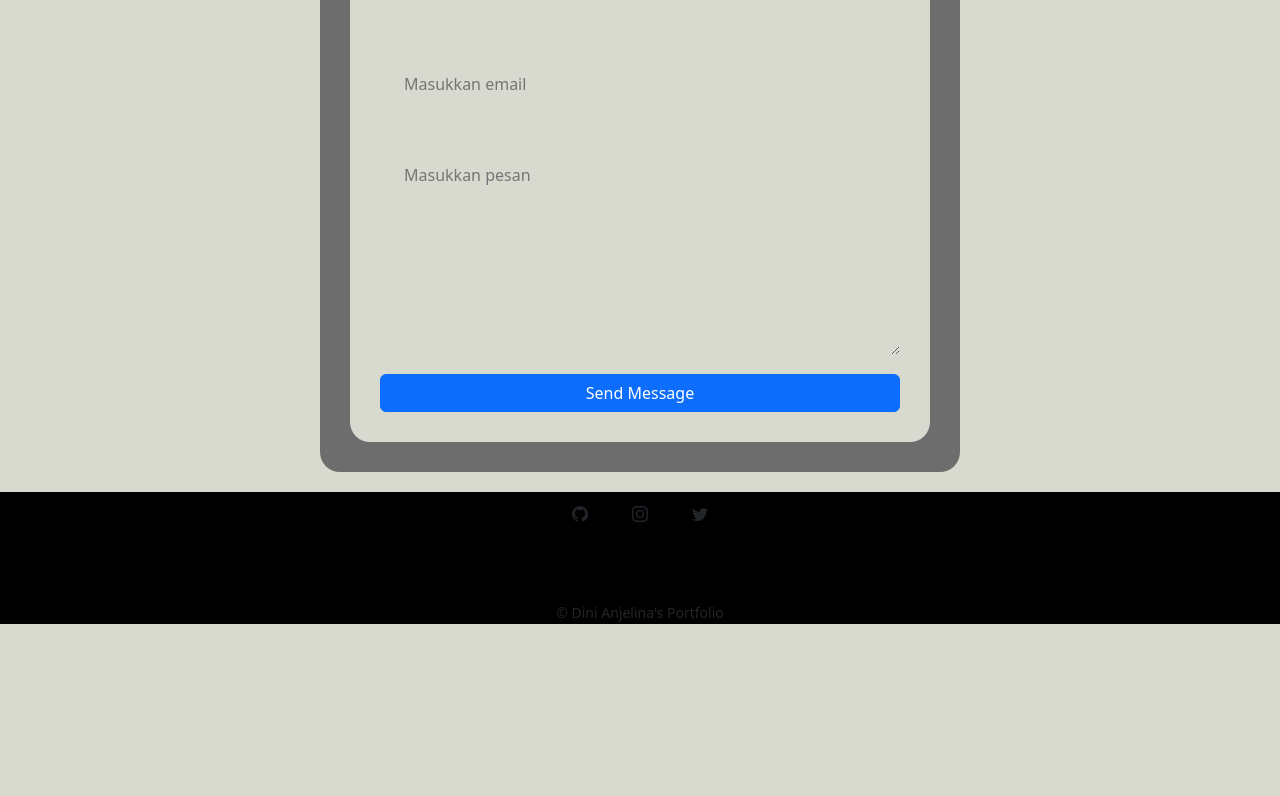
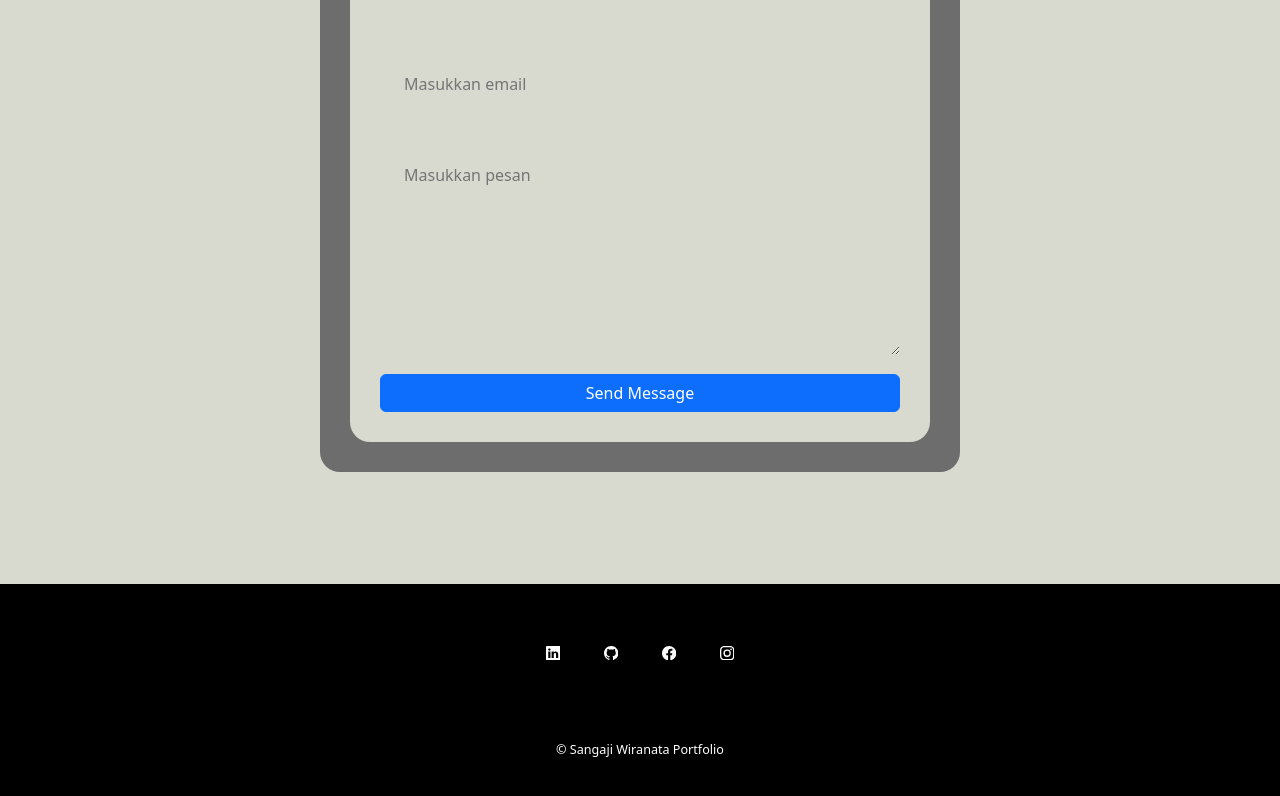
Before and after one commit to Sangajiwiranata/my-portofolio, a React (Create React App) app: page / in a window 1280 px wide. Shown: the part 1940-2736 px from the top of the page. Before the commit the page ends 2628 px from the top, so only its background shows below. Built offline with nearby package versions, Linux system fonts and the light colour scheme.

Commit message:
add footer and contactme

```diff
--- a/src/components/Footer/index.css
+++ /dev/null
@@ -1,67 +0,0 @@
-Container {
-    background: var(--color-primary);
-    padding: 3rem 0;
-    text-align: center;
-    font-size: 0.9rem;
-    margin-top: 7rem;
-}
-
-Container a {
-    color: var(--color-bg);
-    text-decoration: none;
-}
-
-  .footer_logo {
-    font-size: 2rem;
-    font-weight: 500;
-    margin-bottom: 2rem;
-    display: inline-block;
-  }
-
-  .permalinks {
-    display: flex;
-    flex-wrap: wrap;
-    justify-content: center;
-    gap: 2rem;
-    margin: 0 auto 3rem;
-  }
-
-  .footer_sosmed {
-    display: flex;
-    justify-content: center;
-    gap: 1rem;
-    margin-bottom: 4rem;
-  }
-
-  .footer_sosmed a {
-    background: var(--color-bg);
-    color: var(--color-white);
-    padding: 0.8rem;
-    border-radius: 0.7rem;
-    display: flex;
-    border: 1px solid transparent;
-}
-
-.footer_sosmed a:hover {
-    background: transparent;
-    color: var(--color-bg);
-    border-color: var(--color-bg);
-}
-
-.footer_copyright {
-    margin-bottom: 4rem;
-    color: var(--color-bg);
-}
-
-  /* Responsive Small Device */
-
-@media screen and (max-width: 600px) {
-    .permalinks {
-    flex-direction: column;
-    gap: 1.5rem;
-    }
-
-.footer_sosmed {
-    margin-bottom: 2.6rem;
-    }
-}
--- a/src/components/Footer/index.jsx
+++ /dev/null
@@ -1,33 +0,0 @@
-import React from 'react'
-import { Container } from 'react-bootstrap'
-import { BsGithub, BsInstagram, BsTwitter } from 'react-icons/bs'
-import '../Footer/index.css'
-
-const Footer = () => {
-    return (
-        <div>
-            <Container fluid style={{ backgroundColor: 'black' }}>
-                {/* <a href="#" className="footer_logo">
-                    Dini Anjelina
-                </a> */}
-
-                <div className="footer_sosmed">
-                    <a href="https://github.com/dinianjelina" target="_blank" rel="noreferrer">
-                        <BsGithub />
-                    </a>
-                    <a href="https://www.instagram.com/dinianjelina_/" target="_blank" rel="noreferrer">
-                        <BsInstagram />
-                    </a>
-                    <a href="https://twitter.com/dinianjelina_" target="_blank" rel="noreferrer">
-                        <BsTwitter />
-                    </a>
-                </div>
-                <div className="footer_copyright">
-                    <small>&copy; Dini Anjelina's Portfolio</small>
-                </div>
-            </Container>
-        </div>
-    )
-}
-
-export default Footer
--- a/src/components/contactme/Contact.jsx
+++ b/src/components/contactme/Contact.jsx
@@ -1,9 +1,5 @@
 import React, { useRef } from 'react';
 import './contact.css';
-import { MdOutlineEmail } from 'react-icons/md';
-import { FaFacebookMessenger } from 'react-icons/fa';
-import { BsWhatsapp } from 'react-icons/bs';
-// import emailjs from 'emailjs-com';
 import emailjs from '@emailjs/browser';
 
 const Contactme = () => {
@@ -32,7 +28,7 @@ const Contactme = () => {
 
       <div className="contact_form">
         <form ref={form} onSubmit={sendEmail}>
-          <input type="text" name="name" placeholder="Masukkan nama" required />
+          <input type="text" name="name" placeholder="Masukkan Nama" required />
           <input type="email" name="email" placeholder="Masukkan email" required />
           <textarea name="message" rows="7" placeholder="Masukkan pesan" required></textarea>
           <button type="submit" className="btn btn-primary">
--- /dev/null
+++ b/src/components/footer/Footer.jsx
@@ -0,0 +1,30 @@
+import React from 'react';
+import './footer.css';
+import { BsFacebook, BsGithub, BsLinkedin, BsInstagram } from 'react-icons/bs';
+
+const Footer = () => {
+  return (
+    <footer>
+      <div className="footer_sosmed">
+        <a href="https://www.linkedin.com/in/sangaji-wiranata-5399541a4/" target="_blank" rel="noreferrer" >
+          <BsLinkedin />
+        </a>
+        <a href="https://github.com/Sangajiwiranata" target="_blank" rel="noreferrer" >
+          <BsGithub />
+        </a>
+        <a href="https://web.facebook.com/profile.php?id=100041175006510" target="_blank" rel="noreferrer">
+          <BsFacebook />
+        </a>
+        <a href="https://www.instagram.com/_ajiwiranata/" target="_blank" rel="noreferrer" className='logo-instagram'>
+          <BsInstagram />
+        </a>
+      </div>
+
+      <div className="footer_copyright">
+        <small>&copy; Sangaji Wiranata Portfolio</small>
+      </div>
+    </footer>
+  );
+};
+
+export default Footer;
--- /dev/null
+++ b/src/components/footer/footer.css
@@ -0,0 +1,70 @@
+footer {
+  background: black;
+  padding: 3rem 0;
+  text-align: center;
+  font-size: 0.9rem;
+  margin-top: 7rem;
+}
+
+footer a {
+  color: white;
+  text-decoration: none;
+}
+
+.footer_logo {
+  font-size: 2rem;
+  font-weight: 500;
+  margin-bottom: 2rem;
+  display: inline-block;
+}
+
+.permalinks {
+  display: flex;
+  flex-wrap: wrap;
+  justify-content: center;
+  gap: 2rem;
+  margin: 0 auto 3rem;
+}
+
+.footer_sosmed {
+  display: flex;
+  justify-content: center;
+  gap: 1rem;
+  margin-bottom: 4rem;
+  color: white;
+}
+
+.footer_sosmed a {
+  background: var(--color-bg);
+  color: var(--color-white);
+  padding: 0.8rem;
+  border-radius: 0.7rem;
+  display: flex;
+  border: 1px solid transparent;
+}
+
+.footer_sosmed a:hover {
+  background: #D8D9CF;
+  color: black;
+  border-color: #D8D9CF;
+
+}
+
+.footer_copyright {
+  margin-bottom: 4rem;
+  color: var(--color-bg);
+  color: white;
+}
+
+/* Responsive Small Device */
+
+@media screen and (max-width: 600px) {
+  .permalinks {
+    flex-direction: column;
+    gap: 1.5rem;
+  }
+
+  .footer_sosmed {
+    margin-bottom: 2.6rem;
+  }
+}
--- a/src/components/index.jsx
+++ b/src/components/index.jsx
@@ -2,7 +2,7 @@ import React, { useEffect, useState } from 'react'
 import About from './About'
 // import Contact from './Contact'
 // import Experiens from './Experiens'
-import Footer from './Footer'
+// import Footer from './Footer'
 import Main from './Main'
 import Nav from './nav/Nav'
 import Skills from './Skills'
@@ -10,6 +10,7 @@ import ReactLoading from 'react-loading';
 import { Container } from 'react-bootstrap'
 import Experience from './experience/Experience'
 import Contactme from './contactme/Contact'
+import Footer from './footer/Footer'
 // import { Container } from 'react-bootstrap'
 // import { Navbar } from 'react-bootstrap'
 // import Navigations from './Navbar'
```
Also changed, not shown: src/components/contactme/contact.css (+8 -3 lines).
